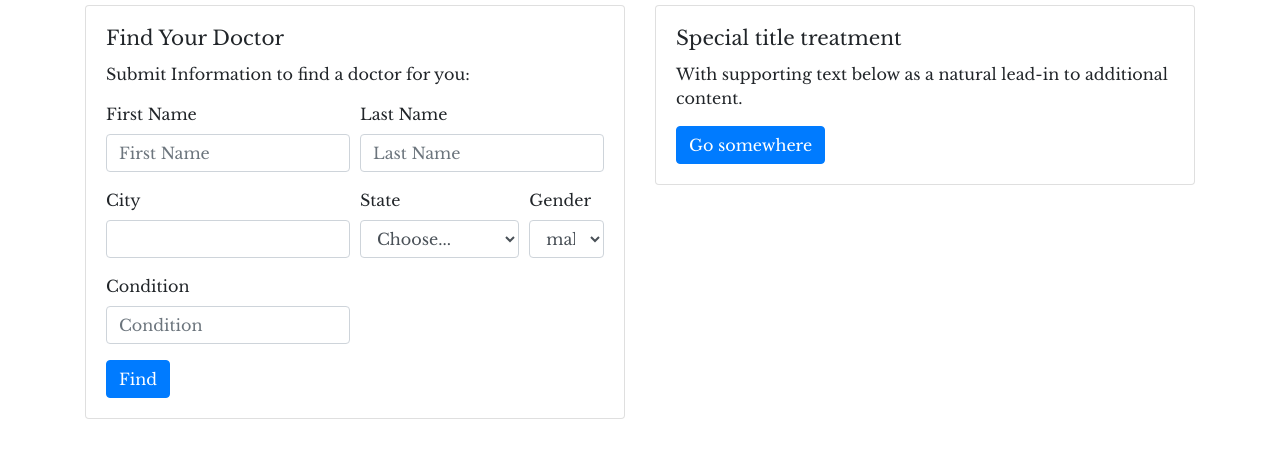
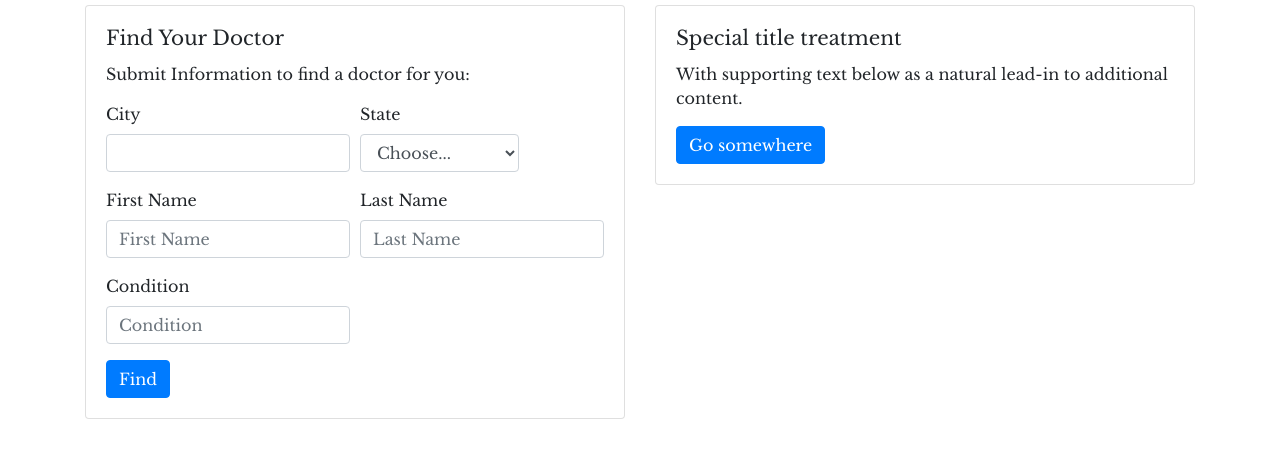
Before and after one commit to drakewilcox/doctor-lookup, a website built with webpack: page src/index.html in a window 1280 px wide. Shown: the part 111-566 px from the top of the page. Built offline with nearby package versions, Linux system fonts and the light colour scheme.

Commit message:
updated readme.md

```diff
--- a/src/doctor.js
+++ b/src/doctor.js
@@ -8,9 +8,7 @@ export class DoctorSearch {
       console.log(city);
       console.log(gender);
 
-
-
-      let response = await fetch( `https://api.betterdoctor.com/2016-03-01/doctors?first_name=${firstName}&last_name=${lastName}&location=${state}-${city}&gender=${gender}&skip=0&limit=10&user_key=${process.env.API_KEY}`);
+      let response = await fetch( `https://api.betterdoctor.com/2016-03-01/doctors?first_name=${firstName}&last_name=${lastName}&query=${special}&location=${state}-${city}&skip=0&limit=10&user_key=${process.env.API_KEY}`);
       console.log(response);
       let jsonifiedResponse;
       if (response.ok && response.status == 200) {
--- a/src/index.html
+++ b/src/index.html
@@ -17,16 +17,6 @@
             <h5 class="card-title">Find Your Doctor</h5>
             <p class="card-text">Submit Information to find a doctor for you:</p>
             <form id="searchDoctor">
-              <div class="form-row">
-                <div class="form-group col-md-6">
-                  <label for="firstName">First Name</label>
-                  <input type="text" class="form-control" id="firstName" placeholder="First Name">
-                </div>
-                <div class="form-group col-md-6">
-                  <label for="lastName">Last Name</label>
-                  <input type="text" class="form-control" id="lastName" placeholder="Last Name">
-                </div>
-              </div>
               <div class="form-row">
                 <div class="form-group col-md-6">
                   <label for="city">City</label>
@@ -89,12 +79,15 @@
                     <option value="wy">Wyoming</option>
                   </select>
                 </div>
-                <div class="form-group col-md-2">
-                  <label for="inputZip">Gender</label>
-                  <select class="form-control" id="gender">
-                    <option>male</option>
-                    <option>female</option>
-                  </select>
+              </div>
+              <div class="form-row">
+                <div class="form-group col-md-6">
+                  <label for="firstName">First Name</label>
+                  <input type="text" class="form-control" id="firstName" placeholder="First Name">
+                </div>
+                <div class="form-group col-md-6">
+                  <label for="lastName">Last Name</label>
+                  <input type="text" class="form-control" id="lastName" placeholder="Last Name">
                 </div>
               </div>
               <div class="form-row">
```
Also changed, not shown: README.md.
